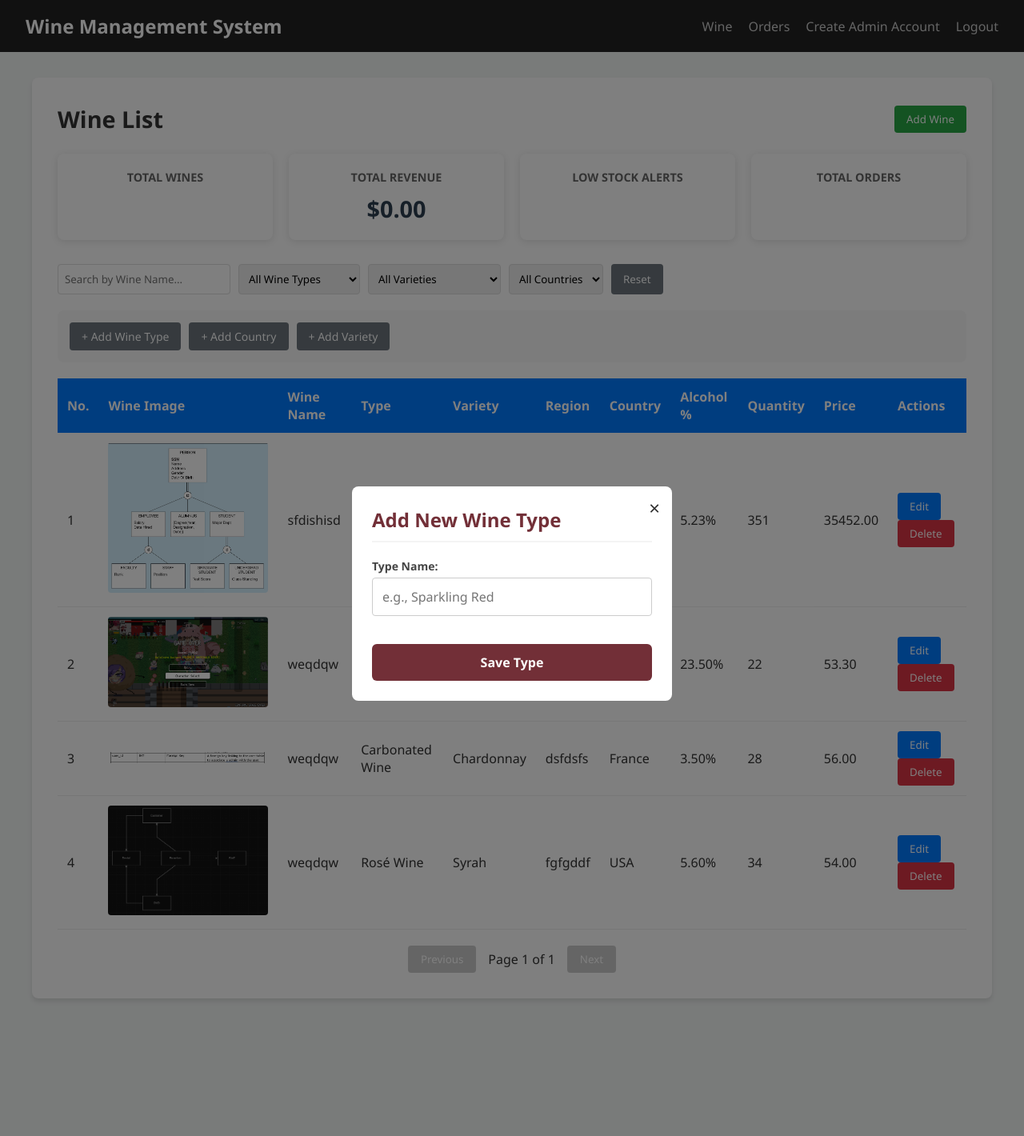
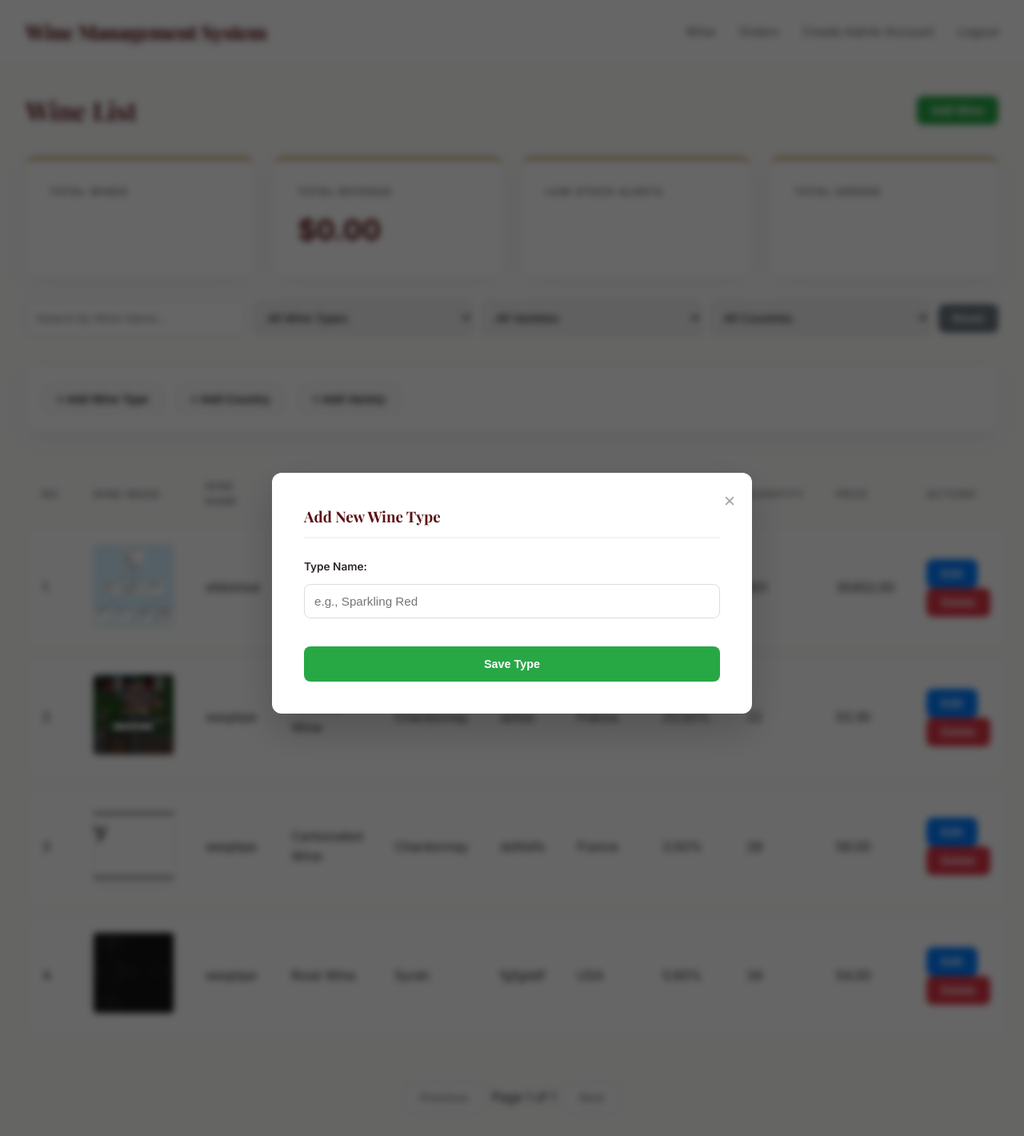
Before and after one commit to Kosuru23/test_mini_project, a PHP site: page /wine/index.php in a window 1280 px wide, after a click on "+ Add Wine Type". Shown: the top 1420 px of the page at 80% size. Run offline with PHP 8.4, Linux system fonts and the light colour scheme; the visitor is signed in with stand-in values (Sample User, id 1); data comes from the database, SQL or seed files in the repository; data that the repository does not hold is empty.

Commit message:
done na talaga frfr

```diff
--- a/class/Orders.php
+++ b/class/Orders.php
@@ -88,7 +88,9 @@ class Order {
         // We select payment_method from orders and address from shipping to check status
         $sql = "SELECT o.order_id, o.total_amount, o.created_at, o.order_status, o.payment_method,
                 os.status_name,
-                    sh.address, sh.city, sh.postal_code, sh.country, sh.tracking_number
+                sh.address, sh.city, sh.postal_code, sh.country, sh.tracking_number,
+                -- SUBQUERY: Get the total count of items for this specific order
+                (SELECT SUM(quantity) FROM order_items WHERE order_id = o.order_id) as total_bottles
             FROM orders o
             JOIN order_status os ON o.order_status = os.status_id
             LEFT JOIN shipping sh ON o.order_id = sh.order_id
--- a/style/style.css
+++ b/style/style.css
@@ -1,429 +1,472 @@
-/* General Reset */
+/* =========================================
+   1. MODERN ROOT & TYPOGRAPHY
+   ========================================= */
+@import url('https://fonts.googleapis.com/css2?family=Inter:wght@400;500;600;700&family=Playfair+Display:wght@700;800&display=swap');
+
+:root {
+    --primary-wine: #5a1217;      /* Deeper burgundy */
+    --accent-gold: #c5a059;       /* Champagne/Gold accent */
+    --bg-light: #fdfcfb;          /* Soft off-white */
+    --text-main: #2d2424;         /* Soft black */
+    --text-muted: #7a6f6f;
+    --white: #ffffff;
+    --card-shadow: 0 10px 30px rgba(0, 0, 0, 0.05);
+    --border-radius: 12px;        /* Modernized radius */
+    --transition: all 0.3s cubic-bezier(0.25, 0.8, 0.25, 1);
+}
+
 * {
     margin: 0;
     padding: 0;
     box-sizing: border-box;
-    font-family: 'Segoe UI', Tahoma, Geneva, Verdana, sans-serif;
 }
 
 body {
-    background-color: #f4f7f6;
-    color: #333;
+    background-color: var(--bg-light);
+    color: var(--text-main);
+    font-family: 'Inter', sans-serif; /* Modern UI Font */
+    line-height: 1.6;
 }
 
-/* Header & Navigation [cite: 582, 583] */
+/* =========================================
+   2. HEADER & NAVIGATION
+   ========================================= */
 .header {
-    background-color: #222;
-    color: white;
-    padding: 1rem 2rem;
+    background-color: var(--white); /* Modernized to white */
+    border-bottom: 1px solid rgba(0,0,0,0.05);
+    padding: 1.2rem 2rem;
 }
 
 .navbar {
     display: flex;
     justify-content: space-between;
     align-items: center;
+    max-width: 1400px;
+    margin: 0 auto;
 }
 
 .logo {
-    font-size: 1.5rem;
-    font-weight: bold;
+    color: var(--primary-wine);
+    font-family: 'Playfair Display', serif; /* Luxury branding */
+    font-size: 1.6rem;
+    font-weight: 800;
+    letter-spacing: -0.5px;
 }
 
 .menu {
     list-style: none;
     display: flex;
-    gap: 20px;
+    gap: 30px;
 }
 
 .menu li a {
-    color: #ccc;
+    color: var(--text-muted);
     text-decoration: none;
-    transition: 0.3s;
+    font-weight: 500;
+    font-size: 0.95rem;
+    transition: var(--transition);
 }
 
-.menu li a:hover {
-    color: white;
+.menu li a:hover, .menu li a.active {
+    color: var(--primary-wine);
 }
 
-/* Status Container [cite: 594, 595] */
-.status-container {
-    background-color: #e9ecef;
-    padding: 10px 2rem;
-    font-size: 0.9rem;
-    border-bottom: 1px solid #ddd;
+/* =========================================
+   3. DASHBOARD STATS
+   ========================================= */
+.dashboard-stats {
+    display: grid;
+    grid-template-columns: repeat(auto-fit, minmax(240px, 1fr));
+    gap: 25px;
+    margin-bottom: 30px;
 }
 
-.status.success {
-    color: #28a745;
-    font-weight: bold;
+.stat-card {
+    background: var(--white);
+    border-radius: var(--border-radius);
+    padding: 30px;
+    border: none;
+    border-top: 4px solid var(--accent-gold); /* Top accent bar */
+    box-shadow: var(--card-shadow);
+    transition: var(--transition);
 }
 
-/* Main Container  */
+.stat-card:hover {
+    transform: translateY(-5px);
+}
+
+.stat-card h3 {
+    font-size: 0.75rem;
+    text-transform: uppercase;
+    letter-spacing: 1.5px;
+    color: var(--text-muted);
+    margin-bottom: 10px;
+}
+
+.stat-card p {
+    font-size: 2.2rem;
+    font-weight: 700;
+    color: var(--primary-wine);
+    margin: 0;
+}
+
+.stat-card.danger p {
+    color: #e74c3c;
+}
+
+/* =========================================
+   4. TABLE & ROW CARD DESIGN (FIXES ALIGNMENT)
+   ========================================= */
 .container {
-    max-width: 1200px;
+    max-width: 1300px; /* Slightly wider to accommodate the cards comfortably */
     margin: 2rem auto;
-    background: white;
-    padding: 2rem;
-    border-radius: 8px;
-    box-shadow: 0 4px 6px rgba(0,0,0,0.1);
+    padding: 0 2rem;
+    width: 100%;
+    display: flex;
+    flex-direction: column;
 }
 
 .page-header {
     display: flex;
     justify-content: space-between;
     align-items: center;
-    margin-bottom: 1.5rem;
+    margin-bottom: 2rem;
 }
 
 .page-title {
-    font-size: 1.8rem;
-    font-weight: 600;
+    font-family: 'Playfair Display', serif;
+    font-size: 2rem;
+    color: var(--primary-wine);
 }
 
-/* Search and Filters [cite: 693] */
-.search-filter {
-    display: flex;
-    gap: 10px;
-    margin-bottom: 1rem;
-}
-
-.search-filter input, .search-filter select {
-    padding: 8px;
-    border: 1px solid #ddd;
-    border-radius: 4px;
-}
-
-/* Table Styling [cite: 712] */
 table {
     width: 100%;
-    border-collapse: collapse;
-    margin-top: 1rem;
+    border-collapse: separate;
+    border-spacing: 0 12px; /* 0 horizontal, 12px vertical spacing */
+    table-layout: auto;    /* Allows columns to adjust to content while filling width */
+    margin: 1rem 0;        /* Ensure no side margins are shifting the table */
 }
 
 th {
-    background-color: #007bff;
-    color: white;
+    background-color: transparent;
+    color: var(--text-muted);
     text-align: left;
-    padding: 12px;
+    padding: 12px 20px;
+    font-weight: 600;
+    text-transform: uppercase;
+    font-size: 0.75rem;
+    letter-spacing: 1px;
 }
 
 td {
-    padding: 12px;
-    border-bottom: 1px solid #eee;
+    padding: 20px;
+    background-color: var(--white);
+    vertical-align: middle;
+    border-top: 1px solid #f0f0f0;
+    border-bottom: 1px solid #f0f0f0;
+    transition: var(--transition);
 }
 
-tr:hover {
-    background-color: #f9f9f9;
+/* Rounded Card Effect */
+tr td:first-child {
+    border-left: 1px solid #f0f0f0;
+    border-radius: var(--border-radius) 0 0 var(--border-radius);
+}
+tr td:last-child {
+    border-right: 1px solid #f0f0f0;
+    border-radius: 0 var(--border-radius) var(--border-radius) 0;
 }
 
-/* Buttons [cite: 633, 634, 690] */
+tr:hover td {
+    background-color: #fcf8f8; /* Subtle highlight on hover */
+}
+
+/* Standardize Image sizes to prevent broken layouts */
+#wineTableBody img {
+    width:100px;
+    height: 100px;
+    object-fit: cover;
+    border-radius: 8px;
+    box-shadow: 0 2px 5px rgba(0,0,0,0.1);
+}
+
+/* =========================================
+   5. BUTTONS & CONTROLS
+   ========================================= */
 button {
     cursor: pointer;
     border: none;
-    border-radius: 4px;
-    padding: 8px 15px;
-    transition: 0.3s;
+    border-radius: 8px;
+    padding: 10px 18px;
+    font-weight: 600;
+    font-size: 0.9rem;
+    transition: var(--transition);
 }
 
-.add-btn { background-color: #28a745; color: white; }
-.add-btn:hover { background-color: #218838; }
+.add-btn { background-color: #28a745; color: var(--white); }
+.add-btn:hover { background-color: #218838; transform: scale(1.02); }
 
-.edit-btn { background-color: #007bff; color: white; margin-right: 5px; }
+.edit-btn { background-color: #007bff; color: var(--white); margin-right: 5px; }
 .edit-btn:hover { background-color: #0069d9; }
 
-.delete-btn { background-color: #dc3545; color: white; }
+.delete-btn { background-color: #dc3545; color: var(--white); }
 .delete-btn:hover { background-color: #c82333; }
 
-/* Modal Styling [cite: 295, 1113] */
+.management-controls {
+    display: flex;
+    gap: 15px;
+    margin: 20px 0;
+    padding: 20px;
+    background: var(--white);
+    border-radius: var(--border-radius);
+    box-shadow: var(--card-shadow);
+}
+
+.secondary-btn {
+    background-color: #f8f9fa;
+    color: var(--text-main);
+    border: 1px solid #eee;
+}
+
+.secondary-btn:hover {
+    background-color: var(--primary-wine);
+    color: var(--white);
+    border-color: var(--primary-wine);
+}
+
+/* =========================================
+   6. STATUS PILLS
+   ========================================= */
+.status-pill {
+    padding: 6px 14px;
+    border-radius: 6px;
+    font-size: 0.75rem;
+    font-weight: 700;
+    text-transform: uppercase;
+    display: inline-block;
+}
+
+.status-pending   { background-color: #fef9c3; color: #854d0e; }
+.status-processing{ background-color: #dbeafe; color: #1e40af; }
+.status-shipped   { background-color: #f3e8ff; color: #6b21a8; }
+.status-delivered { background-color: #dcfce7; color: #166534; }
+.status-cancelled { background-color: #fee2e2; color: #991b1b; }
+
+/* =========================================
+   7. MODALS & FORMS
+   ========================================= */
 .modal {
-    display: none; /* Hidden by default */
+    display: none;
     position: fixed;
     top: 0; left: 0;
     width: 100%; height: 100%;
-    background-color: rgba(0,0,0,0.5);
+    background-color: rgba(0,0,0,0.6);
+    backdrop-filter: blur(4px); /* Modern blur effect */
     justify-content: center;
     align-items: center;
     z-index: 1000;
 }
 
 .modal-content {
-    background: white;
-    padding: 2rem;
+    background: var(--white);
+    padding: 2.5rem;
+    border-radius: var(--border-radius);
+    width: 600px;
+    max-width: 90%;
+    position: relative;
+    box-shadow: 0 20px 50px rgba(0,0,0,0.2);
+}
+
+.modal h3 {
+    font-family: 'Playfair Display', serif;
+    color: var(--primary-wine);
+    margin-bottom: 25px;
+    border-bottom: 2px solid #f4f4f4;
+    padding-bottom: 10px;
+}
+
+.modal-content .form-group {
+    margin-bottom: 25px; /* Increases space between the input and the button below it */
+}
+
+.modal-content button {
+    margin-top: 10px;    /* Adds additional breathing room above the Save button */
+    width: 100%;         /* Ensures the button stays full-width */
+    padding: 14px;       /* Slightly larger padding for a more modern, clickable feel */
+}
+
+/* Optional: Add space between the label and the input field itself */
+.modal-content .form-group label {
+    margin-bottom: 10px;
+    display: block;
+}
+.form-grid {
+    display: grid;
+    grid-template-columns: 1fr 1fr;
+    gap: 20px;
+}
+
+.form-group label {
+    display: block;
+    font-weight: 600;
+    margin-bottom: 8px;
+    color: var(--text-main);
+    font-size: 0.85rem;
+}
+
+
+input, select, textarea {
+    width: 100%;
+    padding: 12px;
+    border: 1px solid #ddd;
     border-radius: 8px;
-    width: 500px;
-    position: relative;
+    font-size: 0.95rem;
+    transition: var(--transition);
+}
+
+input:focus, select:focus, textarea:focus {
+    outline: none;
+    border-color: var(--primary-wine);
+    box-shadow: 0 0 0 4px rgba(90, 18, 23, 0.1);
+}
+
+/* =========================================
+   8. PAGINATION
+   ========================================= */
+.pagination-container {
+    margin-top: 30px;
+    display: flex;
+    justify-content: center;
+    align-items: center;
+    gap: 10px;
+}
+
+.pagination-container button {
+    background-color: var(--white);
+    color: var(--text-main);
+    border: 1px solid #ddd;
+}
+
+.pagination-container button:hover:not(:disabled) {
+    background-color: var(--primary-wine);
+    color: var(--white);
+}
+
+.pagination-container button:disabled {
+    opacity: 0.5;
+    cursor: not-allowed;
+}
+
+.search-filter {
+    display: flex;
+    justify-content: space-between;
+    align-items: center;
+    margin-bottom: 20px;
+    gap: 10px;
 }
 
 .close {
     position: absolute;
-    top: 10px; right: 15px;
+    top: 15px;
+    right: 20px;
     font-size: 1.5rem;
+    color: #aaa;
     cursor: pointer;
+    transition: color 0.3s;
 }
 
-.form-grid {
-    display: grid;
-    grid-template-columns: 1fr 1fr;
-    gap: 15px;
-    margin: 1.5rem 0;
-}
-
-.form-grid input, .form-grid select {
-    width: 100%;
-    padding: 10px;
-    border: 1px solid #ddd;
-    border-radius: 4px;
-}
-
-.modal-content button {
-    width: 100%;
-    padding: 12px;
-    background-color: #007bff;
-    color: white;
-    font-size: 1rem;
-}
-
-/* Sticky Footer */
+/* =========================================
+   9. SHOPPING CART FOOTER (STICKY)
+   ========================================= */
 .cart-footer {
     position: fixed;
     bottom: 0;
     left: 0;
     width: 100%;
-    background: #222;
-    color: white;
-    padding: 15px 50px;
+    background: #1a1a1a; /* Darker, modern background */
+    color: var(--white);
+    padding: 15px 60px;
     display: flex;
     justify-content: space-between;
     align-items: center;
-    z-index: 999;
-    box-shadow: 0 -2px 10px rgba(0,0,0,0.3);
+    z-index: 2000; /* Stays above everything */
+    box-shadow: 0 -4px 20px rgba(0,0,0,0.2);
+    border-top: 2px solid var(--accent-gold); /* Matching premium theme */
+}
+
+.cart-summary {
+    font-size: 1.1rem;
+    font-weight: 500;
+}
+
+#cartTotal {
+    color: var(--accent-gold);
+    font-weight: 700;
+    margin-left: 5px;
 }
 
 .checkout-btn {
-    background-color: #28a745;
-    color: white;
-    font-weight: bold;
-    padding: 10px 25px;
+    background-color: var(--accent-gold);
+    color: #1a1a1a;
+    font-weight: 700;
+    padding: 12px 30px;
+    border-radius: 8px;
+    text-transform: uppercase;
+    letter-spacing: 1px;
+    transition: var(--transition);
 }
 
-/* Cart Table in Modal */
+.checkout-btn:hover {
+    background-color: #d4af37;
+    transform: scale(1.05);
+}
+
+/* =========================================
+   10. CART TABLE (INSIDE MODAL)
+   ========================================= */
+.cart-modal {
+    width: 800px; /* Wider for the table */
+}
+
 .cart-table {
     width: 100%;
-    margin: 20px 0;
+    margin: 25px 0;
     border-collapse: collapse;
 }
 
-.cart-table th, .cart-table td {
-    padding: 10px;
-    border-bottom: 1px solid #ddd;
-    text-align: left;
+.cart-table th {
+    padding: 12px;
+    color: var(--text-muted);
+    border-bottom: 2px solid #f4f4f4;
+}
+
+.cart-table td {
+    padding: 15px 12px;
+    border-bottom: 1px solid #eee;
+    background: transparent !important; /* Overrides the white "card" rows from admin table */
+}
+
+.cart-table input[type="number"] {
+    width: 60px;
+    padding: 8px;
+    border-radius: 4px;
+    text-align: center;
 }
 
 .modal-footer {
     display: flex;
     justify-content: space-between;
     align-items: center;
-    margin-top: 20px;
+    margin-top: 30px;
+    padding-top: 20px;
+    border-top: 1px solid #eee;
 }
 
-.dashboard-stats {
-    display: grid;
-    grid-template-columns: repeat(auto-fit, minmax(200px, 1fr));
-    gap: 20px;
-    margin-bottom: 30px;
+.modal-footer h3 {
+    margin: 0;
+    font-family: 'Playfair Display', serif;
 }
 
-.stat-card {
-    background: #fff;
-    padding: 20px;
-    border-radius: 8px;
-    box-shadow: 0 2px 10px rgba(0,0,0,0.1);
-    text-align: center;
+#modalTotal {
+    color: var(--primary-wine);
 }
-
-.stat-card h3 {
-    font-size: 0.9rem;
-    color: #666;
-    margin-bottom: 10px;
-    text-transform: uppercase;
-}
-
-.stat-card p {
-    font-size: 1.8rem;
-    font-weight: bold;
-    color: #2c3e50;
-    margin: 0;
-}
-
-.stat-card.danger p {
-    color: #e74c3c; /* Red for alerts */
-}
-
-.pagination-container {
-    margin-top: 20px;
-    display: flex;
-    justify-content: center;
-    align-items: center;
-    gap: 15px;
-}
-
-.pagination-container button {
-    padding: 8px 16px;
-    background-color: #4CAF50;
-    color: white;
-    border: none;
-    border-radius: 4px;
-    cursor: pointer;
-}
-
-.pagination-container button:disabled {
-    background-color: #cccccc;
-    cursor: not-allowed;
-}
-
-/* Update these in style/style.css */
-.status-pill {
-    padding: 5px 12px;
-    border-radius: 15px;
-    font-size: 0.85rem;
-    font-weight: 600;
-}
-
-.status-pending { background-color: #fef9c3; color: #854d0e; }    /* ID 1 */
-.status-processing { background-color: #dbeafe; color: #1e40af; } /* ID 2 */
-.status-shipped { background-color: #f3e8ff; color: #6b21a8; }    /* ID 3 */
-.status-delivered { background-color: #dcfce7; color: #166534; }  /* ID 4 */
-.status-cancelled { background-color: #fee2e2; color: #991b1b; }  /* ID 5 */
-.status-refunded { background-color: #f1f5f9; color: #475569; }   /* ID 6 */
-
-.modal h3 {
-    margin-top: 0;
-    color: #722f37; /* Wine Red */
-    border-bottom: 2px solid #f4f4f4;
-    padding-bottom: 10px;
-    margin-bottom: 20px;
-    font-size: 1.5rem;
-}
-
-.form-grid {
-    display: grid;
-    grid-template-columns: 1fr 1fr; /* Two columns */
-    gap: 15px;
-    margin-bottom: 20px;
-}
-
-/* Make wide elements span both columns */
-.form-grid input[type="text"],
-.form-grid select,
-.form-grid input[type="number"],
-.form-grid textarea {
-    width: 100%;
-    padding: 10px;
-    border: 1px solid #ddd;
-    border-radius: 6px;
-    font-size: 14px;
-    box-sizing: border-box; /* Ensures padding doesn't affect width */
-}
-
-.form-grid input:focus, .form-grid select:focus {
-    outline: none;
-    border-color: #722f37;
-    box-shadow: 0 0 5px rgba(114, 47, 55, 0.2);
-}
-
-/* Styling for the small category modals (Type, Country, Variety) */
-#addTypeModal .modal-content,
-#addCountryModal .modal-content,
-#addVarietyModal .modal-content {
-    max-width: 400px;
-    padding: 25px;
-}
-
-.modal input[type="text"] {
-    width: 100%;
-    padding: 12px;
-    margin-bottom: 20px;
-    border: 1px solid #ccc;
-    border-radius: 4px;
-    font-size: 16px;
-    box-sizing: border-box; /* Crucial for full-width */
-}
-
-/* Primary Save Button */
-.modal button {
-    width: 100%;
-    padding: 12px;
-    background-color: #722f37; /* Wine Red */
-    color: white;
-    border: none;
-    border-radius: 6px;
-    font-size: 16px;
-    font-weight: 600;
-    cursor: pointer;
-    transition: background 0.2s;
-}
-
-.modal button:hover {
-    background-color: #5a252c;
-}
-
-/* Management Buttons (below stats) */
-.management-controls {
-    display: flex;
-    gap: 10px;
-    margin: 20px 0;
-    padding: 15px;
-    background: #f9f9f9;
-    border-radius: 8px;
-}
-
-.secondary-btn {
-    background-color: #6c757d;
-    color: white;
-    padding: 8px 15px;
-    border: none;
-    border-radius: 4px;
-    cursor: pointer;
-    font-size: 14px;
-}
-
-.secondary-btn:hover {
-    background-color: #5a6268;
-}
-
-/* Label Styling */
-.form-group label {
-    display: block;
-    font-weight: 600;
-    margin-bottom: 5px;
-    color: #444;
-    font-size: 14px;
-    text-align: left; /* Ensures labels align with inputs */
-}
-
-/* Individual Form Group */
-.form-group {
-    margin-bottom: 15px;
-}
-
-/* Make specific groups span both columns */
-.full-width {
-    grid-column: span 2;
-}
-
-/* Style for textareas (Description) */
-textarea {
-    width: 100%;
-    padding: 10px;
-    border: 1px solid #ddd;
-    border-radius: 6px;
-    min-height: 80px;
-    font-family: inherit;
-    resize: vertical;
-}
-
-/* File input spacing */
-input[type="file"] {
-    border: none;
-    padding: 5px 0;
-}
--- a/wine/index.php
+++ b/wine/index.php
@@ -6,6 +6,8 @@
     <meta name="viewport" content="width=device-width, initial-scale=1.0">
     <title>Management Information System</title>
     <link rel="stylesheet" href="../style/style.css">
+    <link href="https://fonts.googleapis.com/css2?family=Inter:wght@400;500;600;700&family=Playfair+Display:wght@700;800&display=swap" rel="stylesheet">
+    <link rel="stylesheet" href="https://cdnjs.cloudflare.com/ajax/libs/font-awesome/6.0.0/css/all.min.css">
     <script src="../javascript/functions.js"></script>
 </head>
 <body>
@@ -78,7 +80,7 @@
                     <label for="new_wine_type">Type Name:</label>
                     <input type="text" id="new_wine_type" placeholder="e.g., Sparkling Red">
                 </div>
-                <button onclick="saveCategory('wine_type')">Save Type</button>
+                <button onclick="saveCategory('wine_type')" class="add-btn">Save Type</button>
             </div>
         </div>
 
@@ -90,7 +92,7 @@
                     <label for="new_country_name">Country Name:</label>
                     <input type="text" id="new_country_name" placeholder="e.g., Spain">
                 </div>
-                <button onclick="saveCategory('country')">Save Country</button>
+                <button onclick="saveCategory('country')" class="add-btn">Save Country</button>
             </div>
         </div>
 
@@ -102,11 +104,11 @@
                     <label for="new_grape_variety">Grape Variety:</label>
                     <input type="text" id="new_variety_name" placeholder="e.g., Tempranillo">
                 </div>
-                <button onclick="saveCategory('grape_variety')">Save Variety</button>
+                <button onclick="saveCategory('grape_variety')" class="add-btn">Save Variety</button>
             </div>
         </div>
 
-        <table>
+        <table class="data-table">
             <thead>
                 <tr>
                     <th>No.</th>
--- a/wine/shop.php
+++ b/wine/shop.php
@@ -9,8 +9,10 @@
     <meta charset="UTF-8">
     <meta name="viewport" content="width=device-width, initial-scale=1.0">
     <title>Wine Collection - Shop</title>
+    <link rel="stylesheet" href="../style/shop.css">
     <link rel="stylesheet" href="../style/style.css">
-    <link rel="stylesheet" href="../style/shop.css">
+    <link href="https://fonts.googleapis.com/css2?family=Inter:wght@400;500;600;700&family=Playfair+Display:wght@700;800&display=swap" rel="stylesheet">
+    <link rel="stylesheet" href="https://cdnjs.cloudflare.com/ajax/libs/font-awesome/6.0.0/css/all.min.css">
 </head>
 <body>
     <div class="header">
```
Also changed, not shown: style/shop.css (+46 -0 lines), user/my_orders.js (+6 -3 lines), uploads/1767554968_695abf98289ff.png (added). Lines whose indentation alone changed are shown as unchanged.
